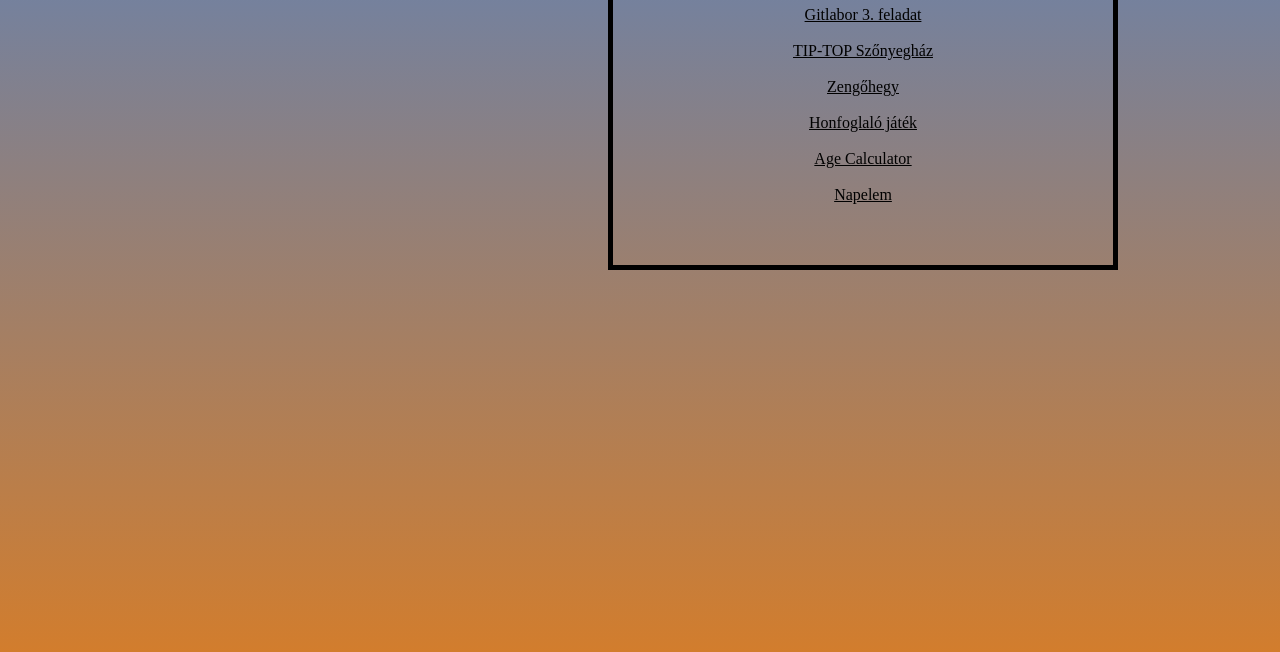
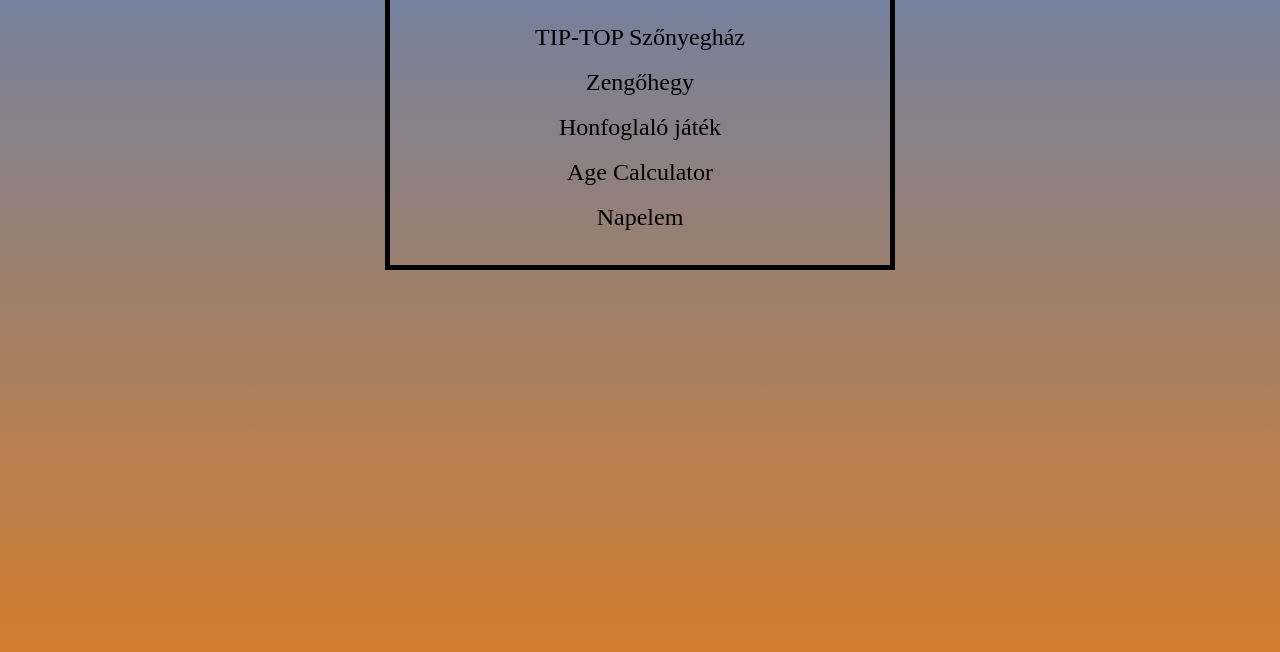
Before and after one commit to nbalazs19/nbalazs19.github.io, a plain HTML site: page index.html in a window 1280 px wide. Shown: the part 148-800 px from the top of the page. Drawn offline with Linux system fonts and the light colour scheme.

Commit message:
Update styles.css

```diff
--- a/styles.css
+++ b/styles.css
@@ -1,11 +1,8 @@
 body{
     background: linear-gradient(180deg, #6082B6, #D27D2D);
-    max-width: 1000px;
     background-attachment: fixed;
 }
 #alap{
-    position: relative;
-    left: 60%;
     width: 500px;
     height: 400px;
     border: 5px solid black;
@@ -13,9 +10,15 @@ body{
     flex-direction: column;
     align-items: center;
     justify-content: center;
-    margin: 0;
+    margin: auto;
     color: black;
 }
 a{
+    text-decoration: none;
     color: black;
+    font-size: 1.5rem;
 }
+
+a:hover{
+    font-weight: bold;
+}
```
